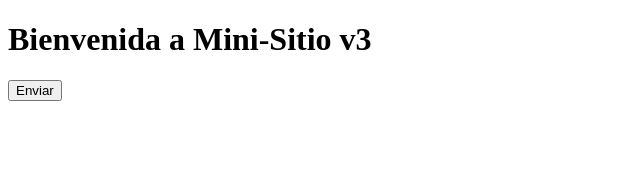
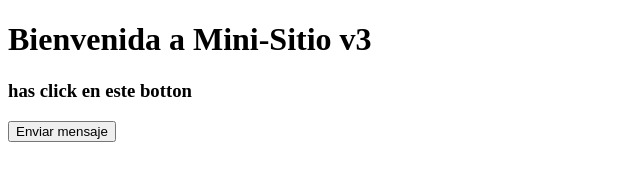
Before and after one commit to pjennedyth-blip/Mini-Sitio-v3., a plain HTML site: page index.html in a window 1280 px wide. Shown: the whole page, without its empty margins (0-640 px from the left). Drawn offline with Linux system fonts and the light colour scheme.

Commit message:
Update button text and add header in index.html

```diff
--- a/index.html
+++ b/index.html
@@ -6,6 +6,8 @@
   </head>
   <body>
     <h1>Bienvenida a Mini-Sitio v3</h1>
-    <button>Enviar</button>
+    <h3>has click en este botton </h3>
+   <button>Enviar mensaje</button>
+
   </body>
 </html>
```
